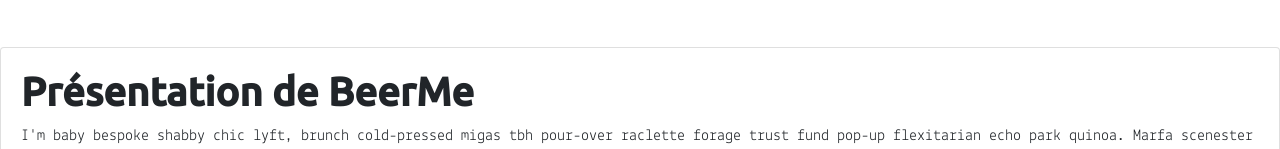
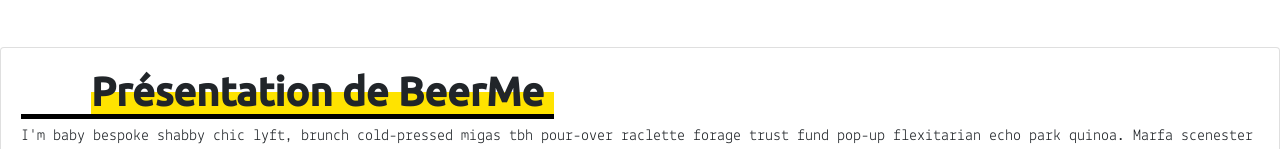
Before and after one commit to nicolasreymond/beer-me, a Vue app: page /#/home in a window 1280 px wide. Shown: the part 803-952 px from the top of the page. Built offline with nearby package versions, Linux system fonts and the light colour scheme; the HTML template or start-up script is replaced by a standard one.

Commit message:
[ADD] Title has changed
- Title now matches our template

```diff
--- a/src/components/HomePage.vue
+++ b/src/components/HomePage.vue
@@ -1,12 +1,7 @@
 <template>
   <div class="home-page">
     <div class="beer-of-the-month">
-      <b-carousel
-        id="carousel-fade"
-        fade
-        interval="2000"
-        indicators
-      >
+      <b-carousel id="carousel-fade" fade interval="2000" indicators>
         <b-carousel-slide
           caption="Promo du mois !"
           img-src="https://picsum.photos/1024/480/?image=10"
@@ -26,7 +21,11 @@
         <b-media>
           <template v-slot:aside></template>
 
-          <h1 class="mt-0">Présentation de BeerMe</h1>
+          <h1 class="mt-0">
+            <span class="underline">
+              <span class="stabilo">Présentation de BeerMe</span>
+            </span>
+          </h1>
           <p>
             I'm baby bespoke shabby chic lyft, brunch cold-pressed migas tbh pour-over raclette forage trust fund pop-up flexitarian echo park quinoa. Marfa scenester offal la croix wayfarers try-hard street art migas sartorial cliche. Bushwick ramps man bun church-key. Austin enamel pin meggings, banh mi skateboard semiotics pork belly kale chips waistcoat venmo flexitarian four dollar toast tumblr hoodie art party.
             <br />Bushwick small batch raw denim pop-up, trust fund franzen raclette pork belly air plant whatever iPhone disrupt. Disrupt raw denim post-ironic, put a bird on it cronut tilde shoreditch pickled health goth lumbersexual palo santo chia fanny pack microdosing try-hard. Vaporware intelligentsia hell of narwhal lyft, drinking vinegar kogi messenger bag. 3 wolf moon yuccie helvetica food truck, mixtape tofu single-origin coffee butcher whatever actually keffiyeh authentic tumblr meggings. Roof party portland man braid air plant distillery vegan la croix.
@@ -61,6 +60,14 @@
 p {
   font-family: Lekton;
 }
+span.stabilo {
+  padding-right: 10px;
+  background: linear-gradient(0deg, #ffe300 50%, #fff0 50%);
+}
+span.underline {
+  padding-left: 70px;
+  border-bottom: 5px solid #000;
+}
 .carousel-item {
   height: 700px;
   text-shadow: 0px 0px 2px #000;
```
